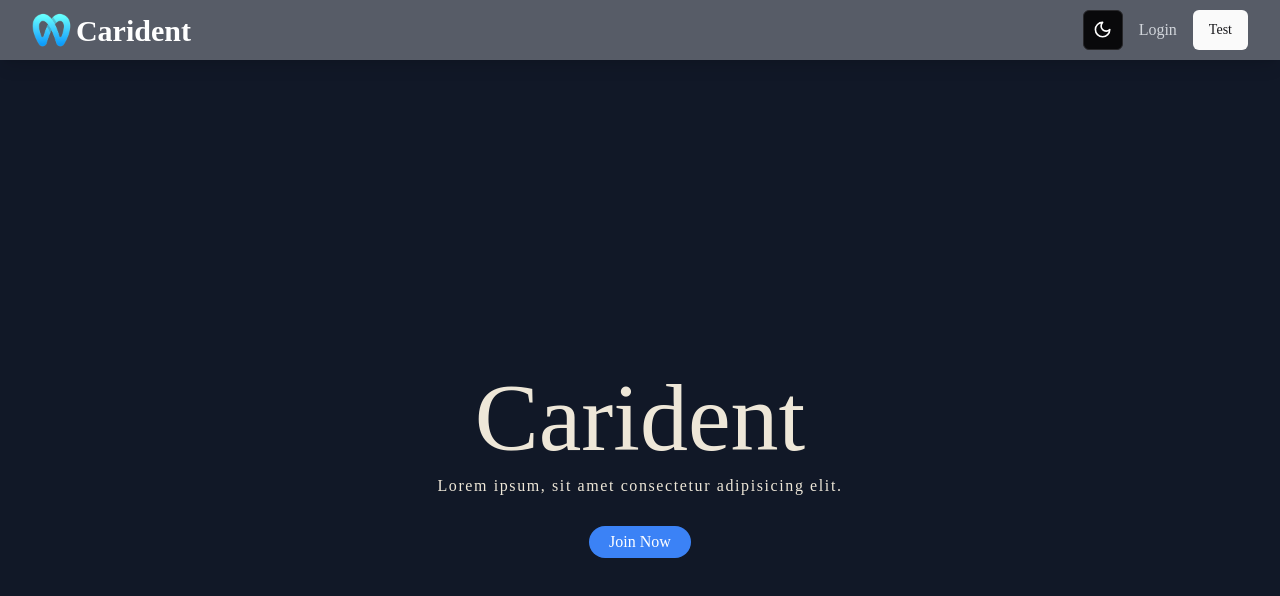
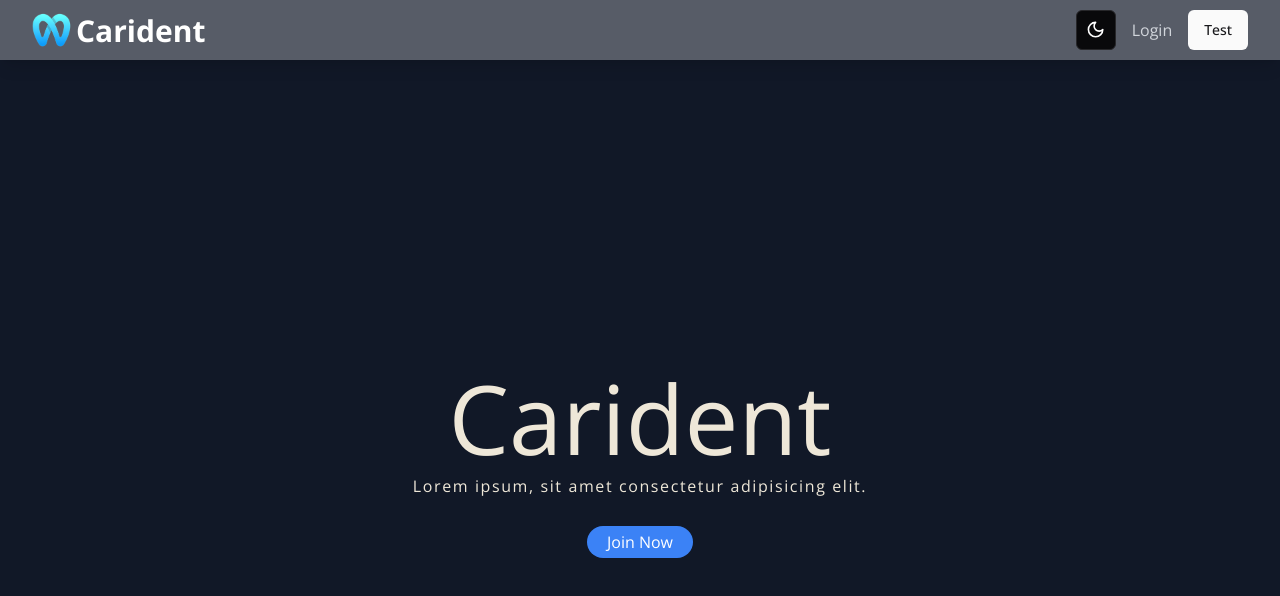
Before and after one commit to code-geass-tech/Admin-Web, a React (Vite) app: page / in a window 1280 px wide. Shown: the top 596 px of the page. Built offline with nearby package versions, Linux system fonts and the light colour scheme.

Commit message:
fix font family typo

```diff
--- a/tailwind.config.js
+++ b/tailwind.config.js
@@ -10,7 +10,7 @@ module.exports = {
   prefix: "",
   theme: {
     fontFamily: {
-      'sans': ['`Open Sans', 'sans-serif']
+      'sans': ['Open Sans', 'sans-serif']
     },
     container: {
       center: true,
```
